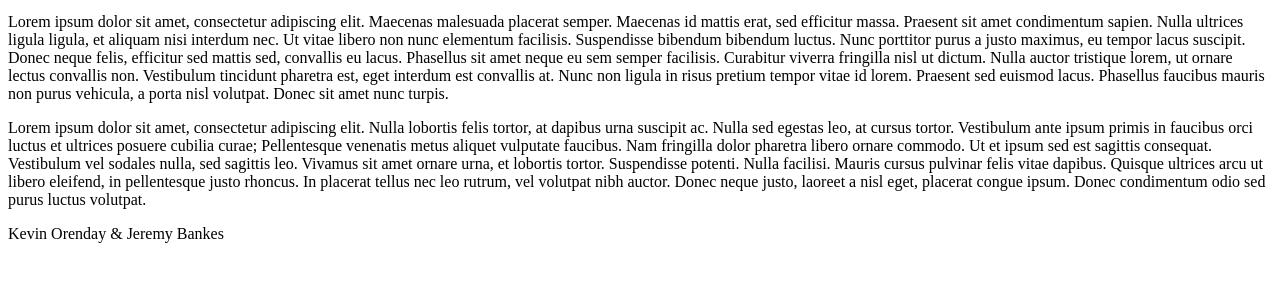
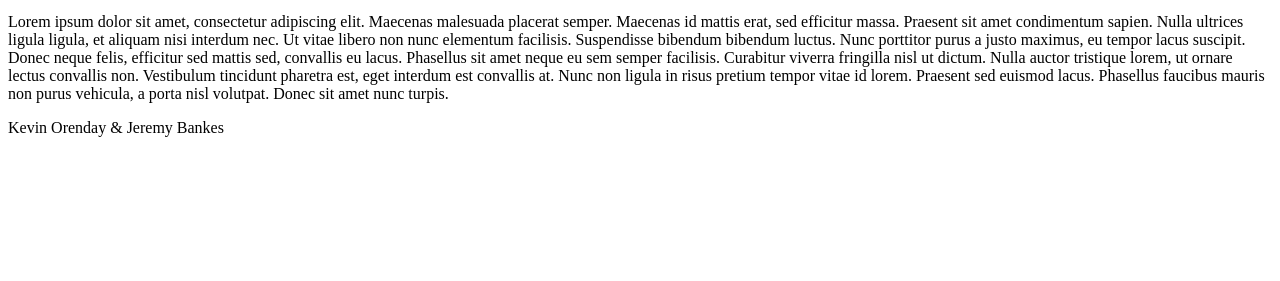
Before and after one commit to kevino29/richard_branson, a plain HTML site: page index.html in a window 1280 px wide. Shown: the part 155-436 px from the top of the page. Drawn offline with Linux system fonts and the light colour scheme.

Commit message:
initial commit

```diff
--- a/index.html
+++ b/index.html
@@ -10,7 +10,6 @@
 
         <p>Lorem ipsum dolor sit amet, consectetur adipiscing elit. Donec tincidunt condimentum enim a vestibulum. Donec eget lacus massa. Vestibulum nec libero feugiat ipsum scelerisque cursus. Morbi semper orci vitae nunc fermentum, sed tempor purus tempor. Fusce laoreet volutpat justo at tincidunt. Ut tincidunt porta purus, id egestas sem congue vel. Praesent sed molestie sapien. Nunc volutpat laoreet lacus, a laoreet velit ullamcorper quis. Pellentesque pulvinar, elit pharetra dictum porttitor, ipsum nisl ultrices est, sed facilisis eros risus ornare ligula. Aenean vel placerat libero, non varius ante.</p>
         <p>Lorem ipsum dolor sit amet, consectetur adipiscing elit. Maecenas malesuada placerat semper. Maecenas id mattis erat, sed efficitur massa. Praesent sit amet condimentum sapien. Nulla ultrices ligula ligula, et aliquam nisi interdum nec. Ut vitae libero non nunc elementum facilisis. Suspendisse bibendum bibendum luctus. Nunc porttitor purus a justo maximus, eu tempor lacus suscipit. Donec neque felis, efficitur sed mattis sed, convallis eu lacus. Phasellus sit amet neque eu sem semper facilisis. Curabitur viverra fringilla nisl ut dictum. Nulla auctor tristique lorem, ut ornare lectus convallis non. Vestibulum tincidunt pharetra est, eget interdum est convallis at. Nunc non ligula in risus pretium tempor vitae id lorem. Praesent sed euismod lacus. Phasellus faucibus mauris non purus vehicula, a porta nisl volutpat. Donec sit amet nunc turpis.</p>
-        <p>Lorem ipsum dolor sit amet, consectetur adipiscing elit. Nulla lobortis felis tortor, at dapibus urna suscipit ac. Nulla sed egestas leo, at cursus tortor. Vestibulum ante ipsum primis in faucibus orci luctus et ultrices posuere cubilia curae; Pellentesque venenatis metus aliquet vulputate faucibus. Nam fringilla dolor pharetra libero ornare commodo. Ut et ipsum sed est sagittis consequat. Vestibulum vel sodales nulla, sed sagittis leo. Vivamus sit amet ornare urna, et lobortis tortor. Suspendisse potenti. Nulla facilisi. Mauris cursus pulvinar felis vitae dapibus. Quisque ultrices arcu ut libero eleifend, in pellentesque justo rhoncus. In placerat tellus nec leo rutrum, vel volutpat nibh auctor. Donec neque justo, laoreet a nisl eget, placerat congue ipsum. Donec condimentum odio sed purus luctus volutpat.</p>
     </body>
 
     <footer>
```
